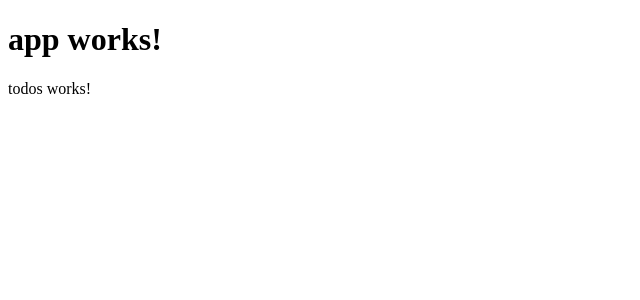
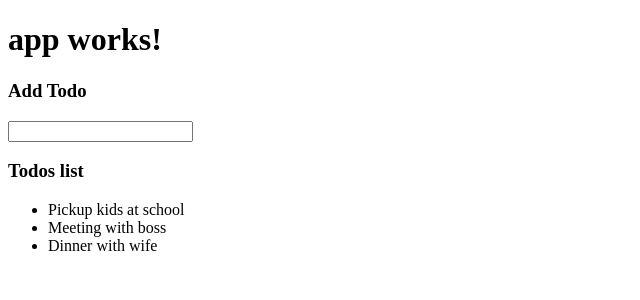
Before and after one commit to gazdagergo/angular-todos, an Angular app: page / in a window 1280 px wide. Shown: the top 300 px of the page, without its empty margins (0-640 px from the left). Built offline with nearby package versions, Linux system fonts and the light colour scheme.

Commit message:
todo input added

```diff
--- a/src/app/todos/todos.component.html
+++ b/src/app/todos/todos.component.html
@@ -1,3 +1,11 @@
-<p>
-  todos works!
-</p>
+<h3>Add Todo</h3>
+<form (submit)="addTodo()"> <!--submit event-->
+  <input type="text" [(ngModel)]="text" name="text"> <!--ngmodel for 2-way data binding-->
+</form>
+
+<h3>Todos list</h3>
+<ul>
+  <li *ngFor="let todo of todos">
+    {{ todo.text }}
+  </li>
+</ul>
--- a/src/app/todos/todos.component.ts
+++ b/src/app/todos/todos.component.ts
@@ -7,9 +7,28 @@ import { Component, OnInit } from '@angular/core';
 })
 export class TodosComponent implements OnInit {
 
+  todos;
+  text;
   constructor() { }
 
   ngOnInit() {
+    this.todos = [
+      {
+        text: 'Pickup kids at school'
+      },
+      {
+        text: 'Meeting with boss'
+      },
+      {
+        text: 'Dinner with wife'
+      }
+    ]
+  }
+
+  addTodo(){
+    this.todos.push({
+      text: this.text
+    });
   }
 
 }
```
